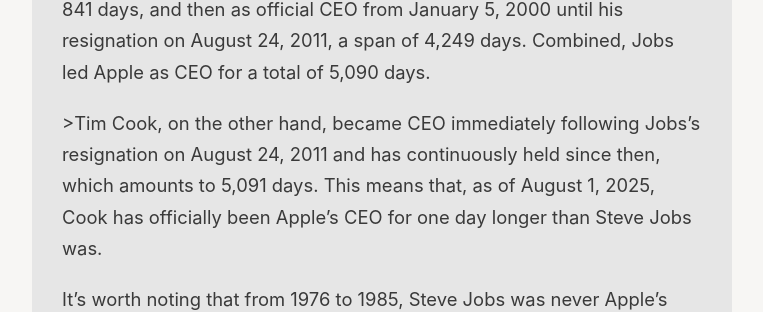
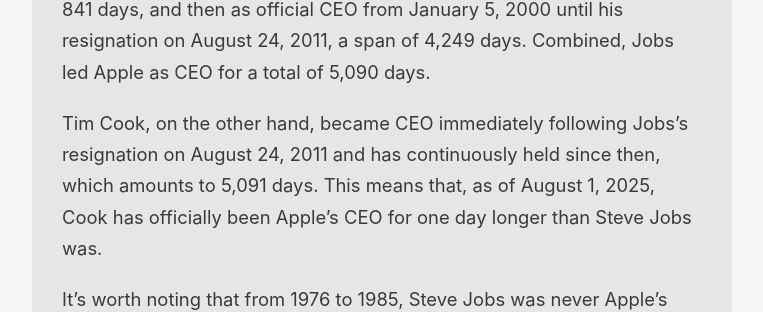
Before and after one commit to victorwynne/victorwynne, a Jekyll site: the page built from _posts/2025-08-01-tim-cook-tenure.md, in a window 1280 px wide. Shown: the part 549-861 px from the top of the page, without its empty margins (258-1021 px from the left). Built offline with Jekyll 4.4.1, drawn with Linux system fonts in a browser that asks for light colours.

```diff
--- a/_posts/2025-08-01-tim-cook-tenure.md
+++ b/_posts/2025-08-01-tim-cook-tenure.md
@@ -12,6 +12,6 @@ Hartley Charlton, writing for *MacRumors*:
 
 >Steve Jobs served as Apple’s CEO across two distinct stretches: first as interim CEO from September 16, 1997 to January 5, 2000, a period lasting 841 days, and then as official CEO from January 5, 2000 until his resignation on August 24, 2011, a span of 4,249 days. Combined, Jobs led Apple as CEO for a total of 5,090 days.
 >
-‌>Tim Cook‌, on the other hand, became CEO immediately following Jobs’s resignation on August 24, 2011 and has continuously held since then, which amounts to 5,091 days. This means that, as of August 1, 2025, Cook has officially been Apple’s CEO for one day longer than Steve Jobs was.
+>Tim Cook‌, on the other hand, became CEO immediately following Jobs’s resignation on August 24, 2011 and has continuously held since then, which amounts to 5,091 days. This means that, as of August 1, 2025, Cook has officially been Apple’s CEO for one day longer than Steve Jobs was.
 >
 >It’s worth noting that from 1976 to 1985, Steve Jobs was never Apple’s CEO. When Apple incorporated in 1977, venture capitalist Mike Markkula insisted on bringing in an experienced executive to run the company, which is why Michael Scott was hired as Apple’s first CEO. After Scott left, Markkula himself became CEO, followed by John Sculley, whom Jobs personally recruited from Pepsi in 1983.
```
